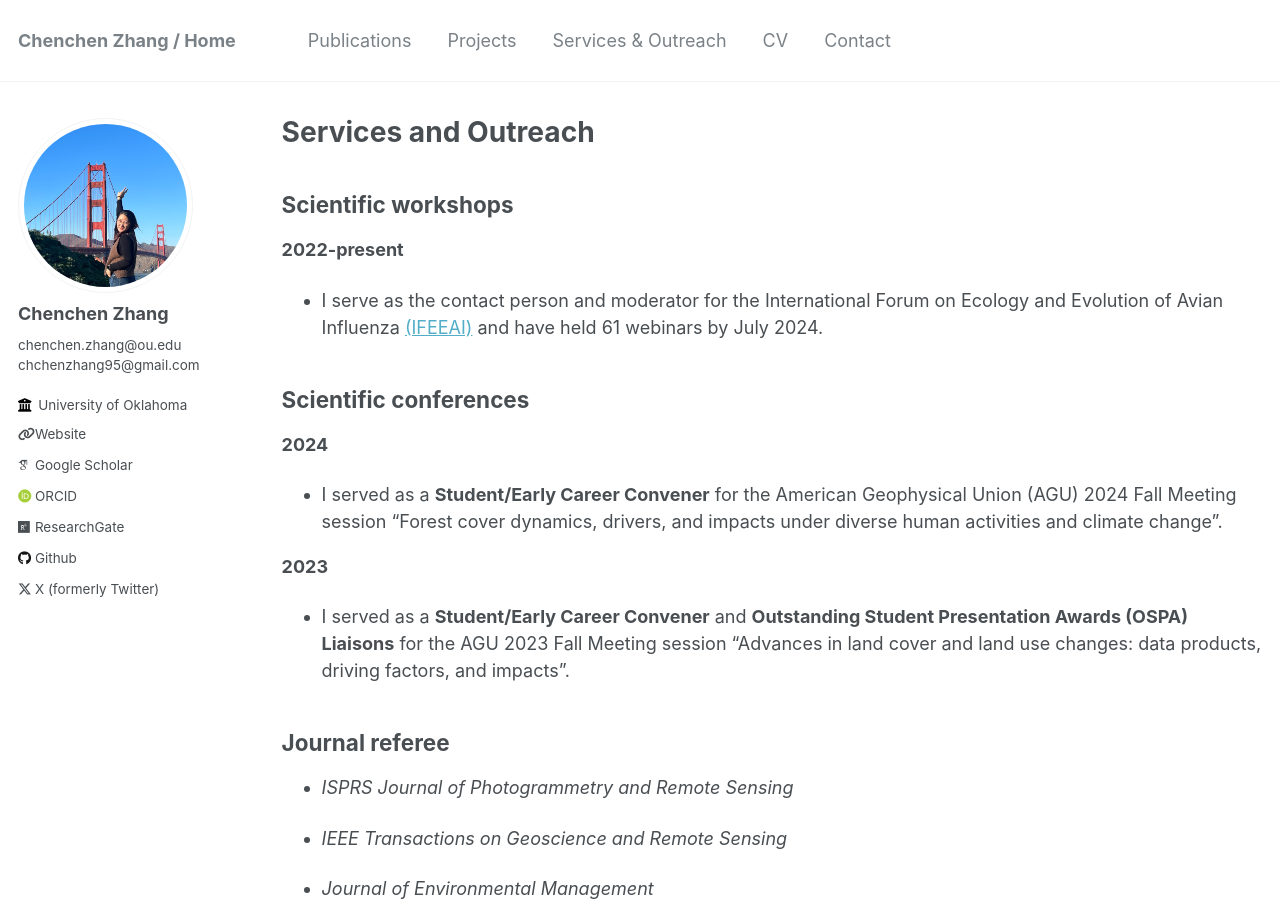
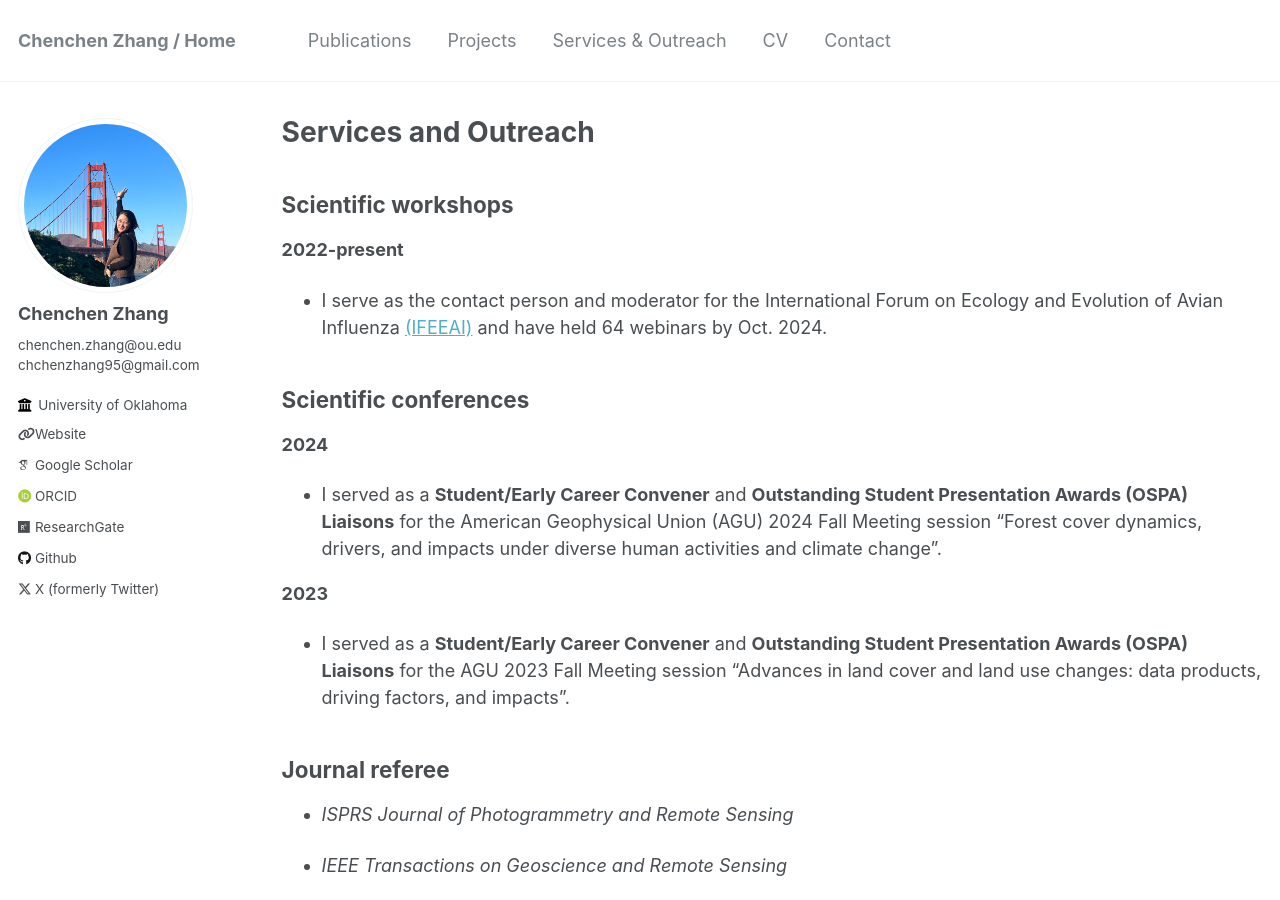
Before and after one commit to rszcc/rszcc.github.io, a Jekyll site: the page built from _pages/services.md, in a window 1280 px wide and 900 px high. Built offline with Jekyll 4.4.1, drawn with Linux system fonts in a browser that asks for light colours; some web fonts are replaced.

Commit message:
Update services.md

```diff
--- a/_pages/services.md
+++ b/_pages/services.md
@@ -8,14 +8,13 @@ author_profile: true
 ## Scientific workshops
 
 **2022-present**
-* I serve as the contact person and moderator for the International Forum on Ecology and Evolution of Avian Influenza [(IFEEAI)]((https://www.ceom.ou.edu/outreach/workshops/content/10)) and have held 61 webinars by July 2024.
+* I serve as the contact person and moderator for the International Forum on Ecology and Evolution of Avian Influenza [(IFEEAI)]((https://www.ceom.ou.edu/outreach/workshops/content/10)) and have held 64 webinars by Oct. 2024.
 
 ## Scientific conferences
 
 **2024**
 
-* I served as a **Student/Early Career Convener** for the American
-Geophysical Union (AGU) 2024 Fall Meeting session “Forest cover dynamics, drivers, and impacts under diverse human activities and climate change”.
+* I served as a **Student/Early Career Convener** and **Outstanding Student Presentation Awards (OSPA) Liaisons** for the American Geophysical Union (AGU) 2024 Fall Meeting session “Forest cover dynamics, drivers, and impacts under diverse human activities and climate change”.
 
 **2023**
 
```
